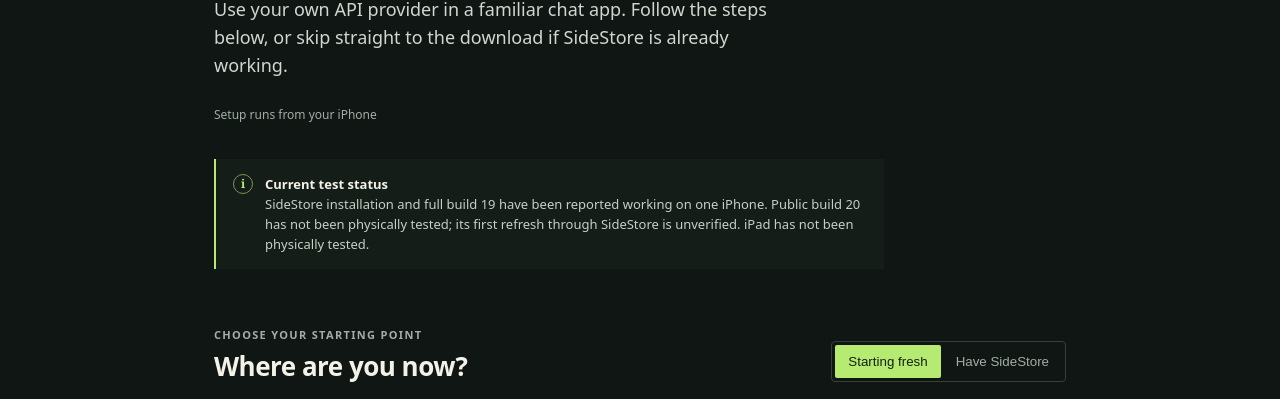
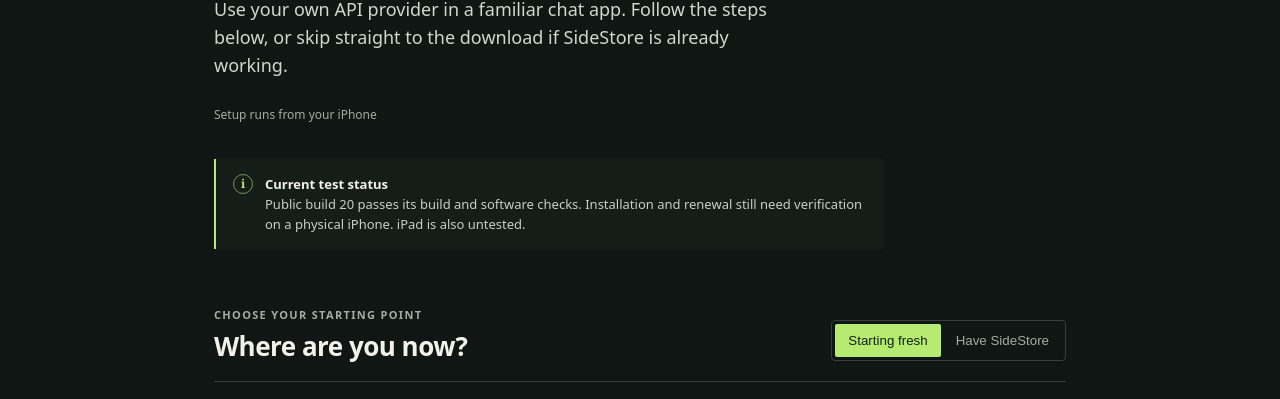
Before and after one commit to lovie97/toke-n-install, a plain HTML site: page index.html in a window 1280 px wide. Shown: the part 332-731 px from the top of the page. Drawn offline with Linux system fonts and the light colour scheme.

Commit message:
Keep preview status clear for new installers

```diff
--- a/index.html
+++ b/index.html
@@ -27,7 +27,7 @@
       <div class="intro-meta"><span>Setup runs from your iPhone</span></div>
       <aside class="preview-note" aria-label="Installation test status">
         <span class="note-icon" aria-hidden="true">i</span>
-        <p><strong>Current test status</strong><br>SideStore installation and full build 19 have been reported working on one iPhone. Public build 20 has not been physically tested; its first refresh through SideStore is unverified. iPad has not been physically tested.</p>
+        <p><strong>Current test status</strong><br>Public build 20 passes its build and software checks. Installation and renewal still need verification on a physical iPhone. iPad is also untested.</p>
       </aside>
     </section>
 
```
